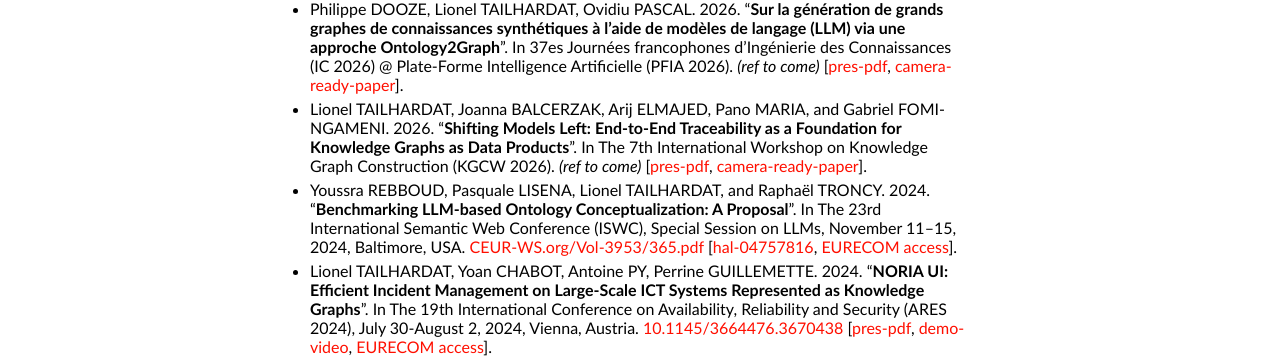
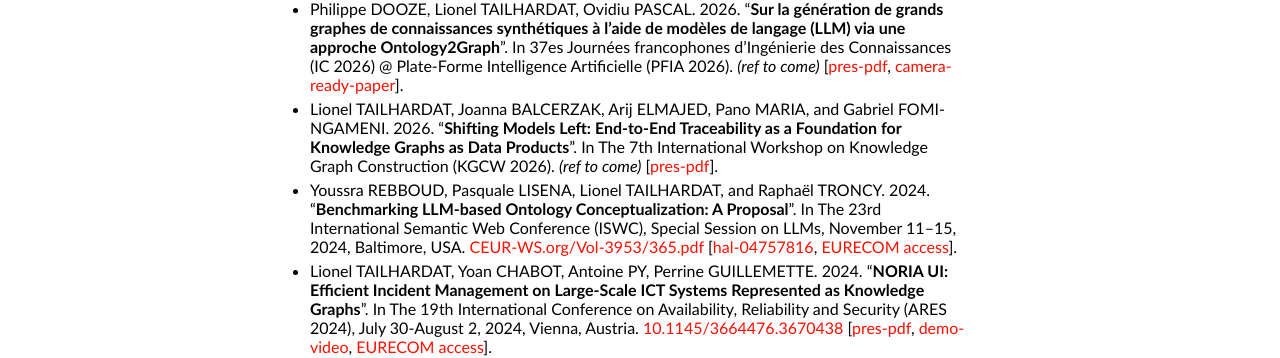
Before and after one commit to GenEars/GenEars.github.io, a Jekyll site: the page built from publications.md, in a window 1280 px wide and 900 px high. Shown: the part 236-594 px from the top of the window. Built offline with Jekyll 4.4.1, drawn with Linux system fonts in a browser that asks for light colours.

Commit message:
Removed SML camera-ready link.
Signed-off-by: lionel.tailhardat <lionel.tailhardat@orange.com>

```diff
--- a/publications.md
+++ b/publications.md
@@ -14,7 +14,7 @@ title: Publications - Lionel TAILHARDAT
 * Lionel TAILHARDAT, Joanna BALCERZAK, Arij ELMAJED, Pano MARIA, and Gabriel FOMI-NGAMENI. 2026.
   "**Shifting Models Left: End-to-End Traceability as a Foundation for Knowledge Graphs as Data Products**".
   In The 7th International Workshop on Knowledge Graph Construction (KGCW 2026).
-  *(ref to come)* [[pres-pdf](pubs/KGCW-2026-shifting-models-left-pres.pdf), [camera-ready-paper](https://openreview.net/pdf?id=qVHfVpaEUq)].
+  *(ref to come)* [[pres-pdf](pubs/KGCW-2026-shifting-models-left-pres.pdf)].
 * Youssra REBBOUD, Pasquale LISENA, Lionel TAILHARDAT, and Raphaël TRONCY. 2024.
   "**Benchmarking LLM-based Ontology Conceptualization: A Proposal**".
   In The 23rd International Semantic Web Conference (ISWC), Special Session on LLMs, November 11–15, 2024, Baltimore, USA.
```
